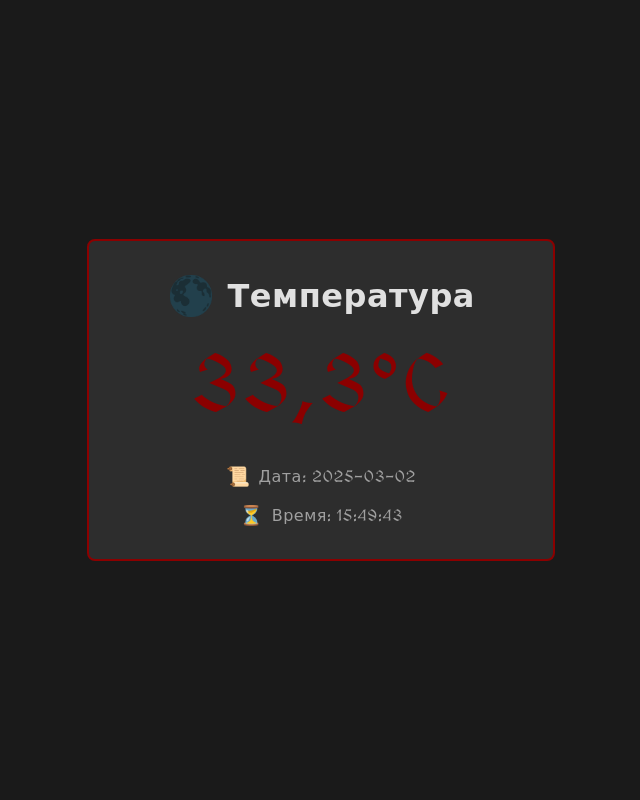
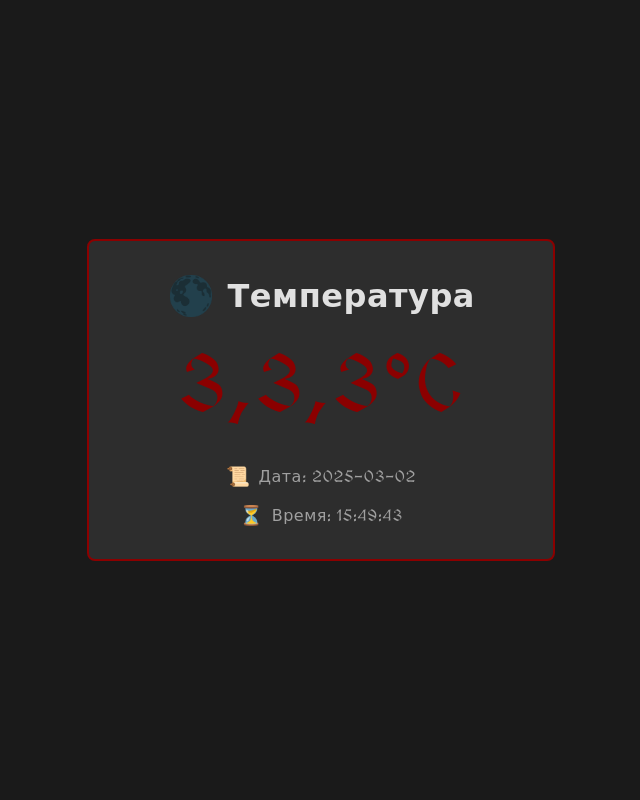
Before and after one commit to dmitray27/esp32-telegram, a Flask app: page / in a window 1280 px wide. Shown: the whole page, without its empty margins (319-959 px from the left). Run offline with Flask 3, Linux system fonts and the light colour scheme; data that the repository does not hold is empty.

Commit message:
Update index.html

```diff
--- a/templates/index.html
+++ b/templates/index.html
@@ -15,13 +15,13 @@
             --font-primary: 'MedievalSharp', cursive;
         }
 
-        /* Общее правило для всех текстовых элементов */
-        body, h1, .temperature, .meta-item, #content, .container {
+        /* Шрифт для ВСЕХ элементов внутри контейнера */
+        .container * {
             font-family: var(--font-primary) !important;
             letter-spacing: 0.5px;
         }
 
-        /* Стиль для эмодзи */
+        /* Исключение для эмодзи */
         .emoji {
             font-family: "Segoe UI Emoji", "Apple Color Emoji", sans-serif !important;
             font-size: 1.2em;
@@ -84,7 +84,7 @@
         </h1>
 
         <div id="content">
-            <div class="temperature">33,3°C</div>
+            <div class="temperature">3,3,3°C</div>
             <div class="meta-info">
                 <div class="meta-item">
                     <span class="emoji">📜</span>
```
